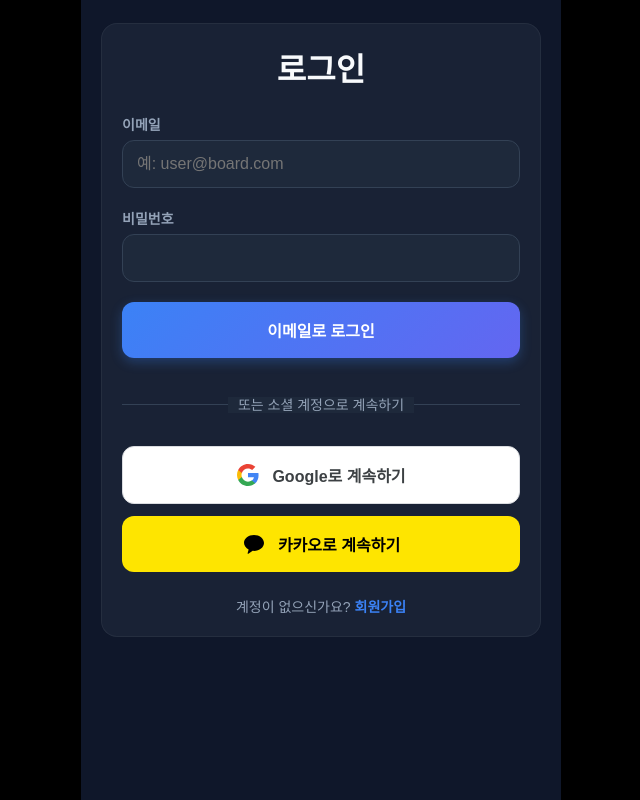
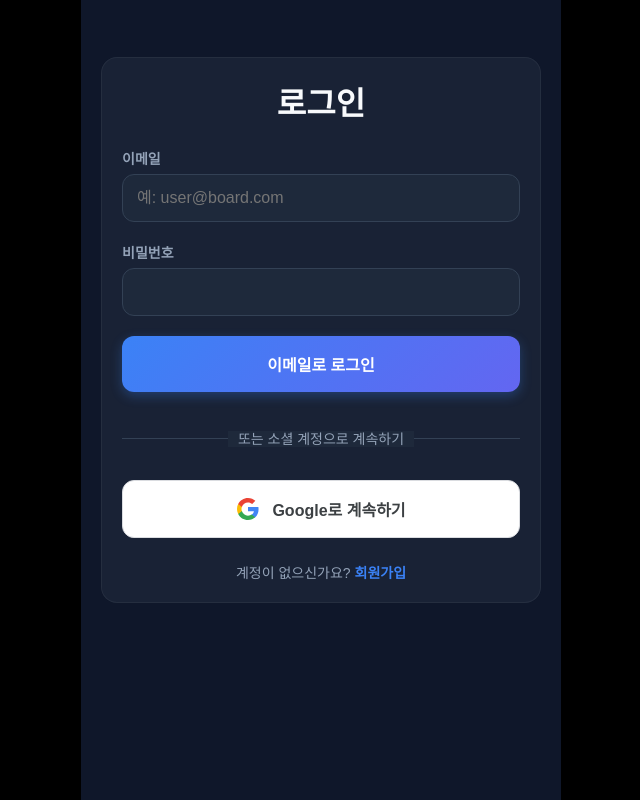
Before and after one commit to joungwh0625-pixel/boardgame-tracker, a Next.js app: page /login in a window 1280 px wide. Shown: the whole page, without its empty margins (319-959 px from the left). Built offline with nearby package versions, Linux system fonts and the light colour scheme; no server answers; a web font is replaced by a local one.

Commit message:
Remove Kakao login

```diff
--- a/src/components/SocialLogins.tsx
+++ b/src/components/SocialLogins.tsx
@@ -7,7 +7,7 @@ export default function SocialLogins() {
   const [isLoading, setIsLoading] = useState<string | null>(null)
   const supabase = createClient()
 
-  const handleOAuthLogin = async (provider: 'google' | 'kakao') => {
+  const handleOAuthLogin = async (provider: 'google') => {
     try {
       setIsLoading(provider)
 
@@ -15,7 +15,6 @@ export default function SocialLogins() {
         provider,
         options: {
           redirectTo: `${window.location.origin}/auth/callback`,
-          queryParams: provider === 'kakao' ? { prompt: 'select_account' } : undefined,
         },
       })
 
@@ -64,32 +63,6 @@ export default function SocialLogins() {
         </svg>
         {isLoading === 'google' ? '구글 로그인 중...' : 'Google로 계속하기'}
       </button>
-
-      <button
-        onClick={() => handleOAuthLogin('kakao')}
-        disabled={isLoading !== null}
-        style={{
-          display: 'flex',
-          alignItems: 'center',
-          justifyContent: 'center',
-          gap: '12px',
-          padding: '16px',
-          backgroundColor: '#FEE500',
-          color: '#000000',
-          border: 'none',
-          borderRadius: '12px',
-          fontSize: '16px',
-          fontWeight: 600,
-          cursor: isLoading !== null ? 'not-allowed' : 'pointer',
-          opacity: isLoading === 'kakao' ? 0.7 : 1,
-          transition: 'all 0.2s',
-        }}
-      >
-        <svg viewBox="0 0 24 24" width="24" height="24" style={{ fill: '#000000' }}>
-          <path d="M12 3c-5.52 0-10 3.52-10 7.85 0 2.8 1.83 5.25 4.63 6.64l-1.01 3.7c-.12.44.38.79.76.54l4.31-2.92c.43.05.87.08 1.31.08 5.52 0 10-3.52 10-7.85C22 6.52 17.52 3 12 3z"/>
-        </svg>
-        {isLoading === 'kakao' ? '카카오 로그인 중...' : '카카오로 계속하기'}
-      </button>
     </div>
   )
 }
```
